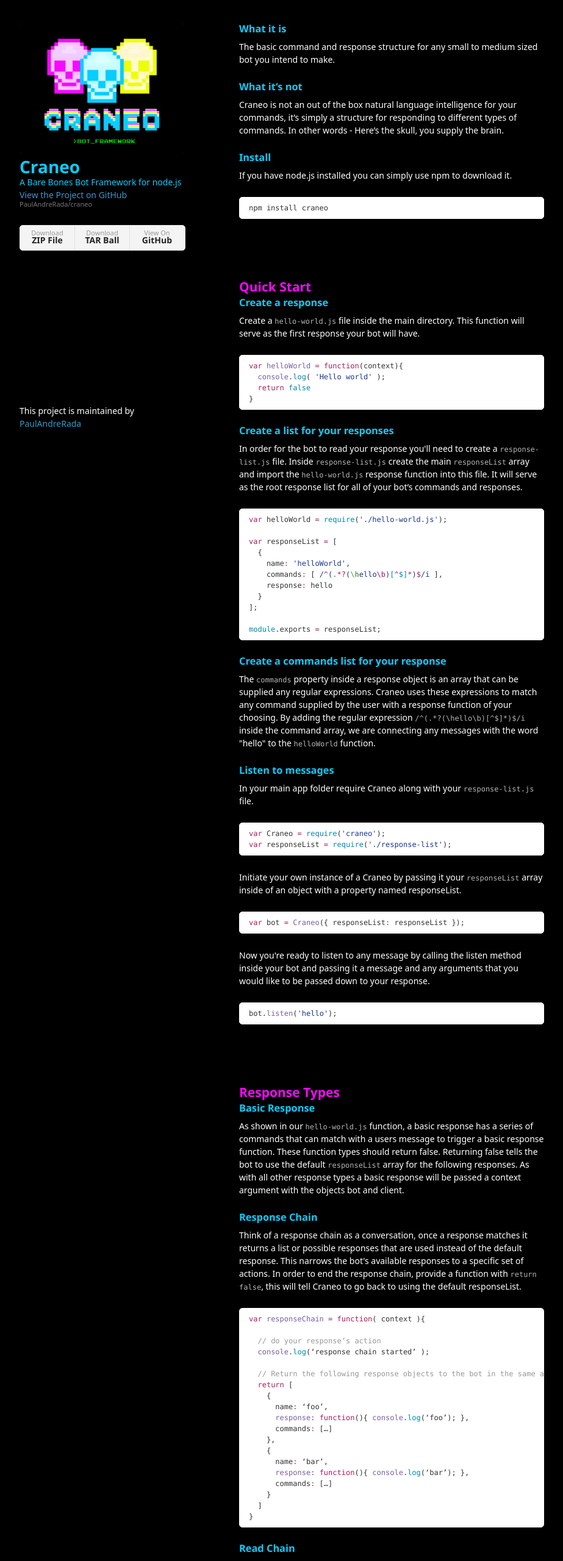
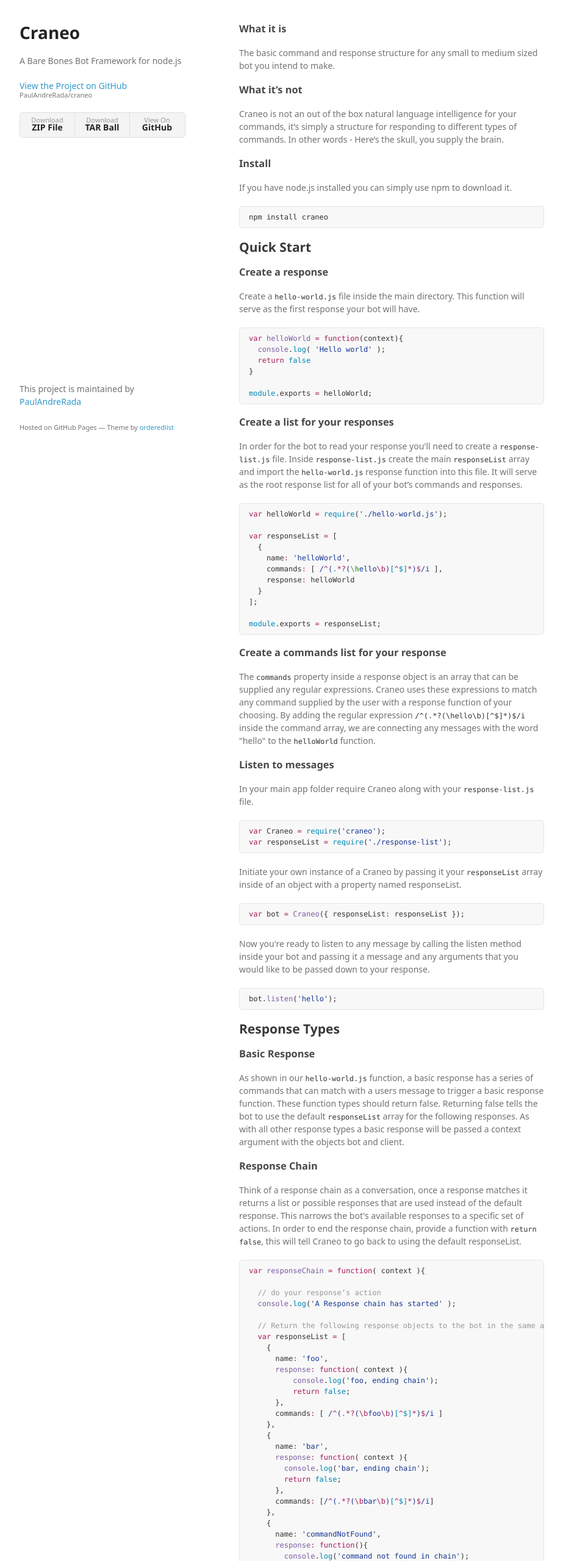
Before and after one commit to PaulAndreRada/craneo, a plain HTML site: page index.html in a window 1280 px wide. Shown: the part 20-2580 px from the top of the page at 61% size, without its empty margins (178-1101 px from the left). Drawn offline with Linux system fonts and the light colour scheme; a web font is replaced by a local one.

Commit message:
Create gh-pages branch via GitHub

```diff
--- a/index.html
+++ b/index.html
@@ -15,9 +15,8 @@
   <body>
     <div class="wrapper">
       <header>
-        <img src="imgs/craneo_screen_logo.png"/>
-        <h1 class="main_name">Craneo</h1>
-        <p class="main_subtitle">A Bare Bones Bot Framework for node.js</p>
+        <h1>Craneo</h1>
+        <p>A Bare Bones Bot Framework for node.js</p>
 
         <p class="view"><a href="https://github.com/PaulAndreRada/craneo">View the Project on GitHub <small>PaulAndreRada/craneo</small></a></p>
 
@@ -60,7 +59,9 @@
 <div class="highlight highlight-source-js"><pre><span class="pl-k">var</span> <span class="pl-en">helloWorld</span> <span class="pl-k">=</span> <span class="pl-k">function</span>(<span class="pl-smi">context</span>){
   <span class="pl-en">console</span>.<span class="pl-c1">log</span>( <span class="pl-s"><span class="pl-pds">'</span>Hello world<span class="pl-pds">'</span></span> );
   <span class="pl-k">return</span> <span class="pl-c1">false</span>
-}</pre></div>
+}
+
+<span class="pl-c1">module</span>.<span class="pl-smi">exports</span> <span class="pl-k">=</span> helloWorld;</pre></div>
 
 <p></p>
 
@@ -76,7 +77,7 @@
   {
     name<span class="pl-k">:</span> <span class="pl-s"><span class="pl-pds">'</span>helloWorld<span class="pl-pds">'</span></span>,
     commands<span class="pl-k">:</span> [<span class="pl-sr"> <span class="pl-pds">/</span><span class="pl-k">^</span>(<span class="pl-c1">.</span><span class="pl-k">*?</span>(<span class="pl-cce">\h</span>ello<span class="pl-k">\b</span>)<span class="pl-c1">[<span class="pl-k">^</span>$]</span><span class="pl-k">*</span>)<span class="pl-k">$</span><span class="pl-pds">/</span>i</span> ],
-    response<span class="pl-k">:</span> hello
+    response<span class="pl-k">:</span> helloWorld
   }
 ];
 
@@ -124,46 +125,76 @@
 <div class="highlight highlight-source-js"><pre><span class="pl-k">var</span> <span class="pl-en">responseChain</span> <span class="pl-k">=</span> <span class="pl-k">function</span>( <span class="pl-smi">context</span> ){
 
   <span class="pl-c">// do your response’s action</span>
-  <span class="pl-en">console</span>.<span class="pl-c1">log</span>(‘response chain started’ );
+  <span class="pl-en">console</span>.<span class="pl-c1">log</span>(<span class="pl-s"><span class="pl-pds">'</span>A Response chain has started<span class="pl-pds">'</span></span> );
 
-  <span class="pl-c">// Return the following response objects to the bot in the same array format as the response list</span>
-  <span class="pl-k">return</span> [
+  <span class="pl-c">// Return the following response objects to the bot in the same array format as the default response list</span>
+  <span class="pl-k">var</span> responseList <span class="pl-k">=</span> [
     {
-      name<span class="pl-k">:</span> ‘foo’,
-      <span class="pl-en">response</span><span class="pl-k">:</span> <span class="pl-k">function</span>(){ <span class="pl-en">console</span>.<span class="pl-c1">log</span>(‘foo’); },
-      commands<span class="pl-k">:</span> […]
+      name<span class="pl-k">:</span> <span class="pl-s"><span class="pl-pds">'</span>foo<span class="pl-pds">'</span></span>,
+      <span class="pl-en">response</span><span class="pl-k">:</span> <span class="pl-k">function</span>( <span class="pl-smi">context</span> ){
+          <span class="pl-en">console</span>.<span class="pl-c1">log</span>(<span class="pl-s"><span class="pl-pds">'</span>foo, ending chain<span class="pl-pds">'</span></span>);
+          <span class="pl-k">return</span> <span class="pl-c1">false</span>;
+      },
+      commands<span class="pl-k">:</span> [<span class="pl-sr"> <span class="pl-pds">/</span><span class="pl-k">^</span>(<span class="pl-c1">.</span><span class="pl-k">*?</span>(<span class="pl-k">\b</span>foo<span class="pl-k">\b</span>)<span class="pl-c1">[<span class="pl-k">^</span>$]</span><span class="pl-k">*</span>)<span class="pl-k">$</span><span class="pl-pds">/</span>i</span> ]
     },
     {
-      name<span class="pl-k">:</span> ‘bar’,
-      <span class="pl-en">response</span><span class="pl-k">:</span> <span class="pl-k">function</span>(){ <span class="pl-en">console</span>.<span class="pl-c1">log</span>(‘bar’); },
-      commands<span class="pl-k">:</span> […]
+      name<span class="pl-k">:</span> <span class="pl-s"><span class="pl-pds">'</span>bar<span class="pl-pds">'</span></span>,
+      <span class="pl-en">response</span><span class="pl-k">:</span> <span class="pl-k">function</span>( <span class="pl-smi">context</span> ){
+        <span class="pl-en">console</span>.<span class="pl-c1">log</span>(<span class="pl-s"><span class="pl-pds">'</span>bar, ending chain<span class="pl-pds">'</span></span>);
+        <span class="pl-k">return</span> <span class="pl-c1">false</span>;
+      },
+      commands<span class="pl-k">:</span> [<span class="pl-sr"><span class="pl-pds">/</span><span class="pl-k">^</span>(<span class="pl-c1">.</span><span class="pl-k">*?</span>(<span class="pl-k">\b</span>bar<span class="pl-k">\b</span>)<span class="pl-c1">[<span class="pl-k">^</span>$]</span><span class="pl-k">*</span>)<span class="pl-k">$</span><span class="pl-pds">/</span>i</span>]
+    },
+    {
+      name<span class="pl-k">:</span> <span class="pl-s"><span class="pl-pds">'</span>commandNotFound<span class="pl-pds">'</span></span>,
+      <span class="pl-en">response</span><span class="pl-k">:</span> <span class="pl-k">function</span>(){
+        <span class="pl-en">console</span>.<span class="pl-c1">log</span>(<span class="pl-s"><span class="pl-pds">'</span>command not found in chain<span class="pl-pds">'</span></span>);
+        <span class="pl-k">return</span> responseList;
+      },
+      commands<span class="pl-k">:</span> [],
     }
-  ]
-} </pre></div>
+  ];
+
+  <span class="pl-k">return</span> responseList;
+}
+
+<span class="pl-c1">module</span>.<span class="pl-smi">exports</span> <span class="pl-k">=</span> responseChain;</pre></div>
 
 <h3>
 <a id="read-chain" class="anchor" href="#read-chain" aria-hidden="true"><span aria-hidden="true" class="octicon octicon-link"></span></a>Read Chain</h3>
 
 <p>A Read Chain is used when you want to parse a message in detail. By returning the string <code>’read’</code> inside of a response along with a <code>responseList</code> property inside that same object the bot will read the message supplied a second time. This time using the responseList supplied inside of the matching object. This can be done in multiple sequences in order to get the most accurate reading of a message. </p>
 
-<div class="highlight highlight-source-js"><pre><span class="pl-k">var</span> responseList <span class="pl-k">=</span> [
+<div class="highlight highlight-source-js"><pre><span class="pl-k">var</span> responseList <span class="pl-k">=</span>
+[
   {
-    name<span class="pl-k">:</span> “show”,
-    response<span class="pl-k">:</span> ‘read’,
-    command<span class="pl-k">:</span> [ … ],
+    name<span class="pl-k">:</span> <span class="pl-s"><span class="pl-pds">'</span>readChainExample<span class="pl-pds">'</span></span>,
+    response<span class="pl-k">:</span> <span class="pl-s"><span class="pl-pds">'</span>read<span class="pl-pds">'</span></span>,
+    commands<span class="pl-k">:</span> [<span class="pl-sr"><span class="pl-pds">/</span><span class="pl-k">^</span>(<span class="pl-c1">.</span><span class="pl-k">*?</span>(<span class="pl-k">\b</span>show<span class="pl-k">\b</span>)<span class="pl-c1">[<span class="pl-k">^</span>$]</span><span class="pl-k">*</span>)<span class="pl-k">$</span><span class="pl-pds">/</span>i</span>],
     responseList<span class="pl-k">:</span>
     [
       {
-    name<span class="pl-k">:</span> ‘Gundam Wing’
-    <span class="pl-en">response</span><span class="pl-k">:</span> <span class="pl-k">function</span>(){ <span class="pl-en">console</span>.<span class="pl-c1">log</span>(‘<span class="pl-k">if</span> we weren’t idiots, we wouldn’t be soldiers.’); },
-    command<span class="pl-k">:</span> […]
+        name<span class="pl-k">:</span> <span class="pl-s"><span class="pl-pds">'</span>showSpaceInvaders<span class="pl-pds">'</span></span>,
+        <span class="pl-en">response</span><span class="pl-k">:</span> <span class="pl-k">function</span>(<span class="pl-smi">context</span>){
+          <span class="pl-en">console</span>.<span class="pl-c1">log</span>(<span class="pl-s"><span class="pl-pds">'</span>Space Invaders!<span class="pl-pds">'</span></span>);
+        },
+        commands<span class="pl-k">:</span> [<span class="pl-sr"><span class="pl-pds">/</span><span class="pl-k">^</span>(<span class="pl-c1">.</span><span class="pl-k">*?</span>(<span class="pl-k">\b</span>invaders<span class="pl-k">\b</span>)<span class="pl-c1">[<span class="pl-k">^</span>$]</span><span class="pl-k">*</span>)<span class="pl-k">$</span><span class="pl-pds">/</span>i</span>],
       },
       {
-    name<span class="pl-k">:</span> ‘<span class="pl-c1">MSG</span>’
-    <span class="pl-en">response</span><span class="pl-k">:</span> <span class="pl-k">function</span>(){ <span class="pl-en">console</span>.<span class="pl-c1">log</span>(’The <span class="pl-c1">OG</span> Gundam’);
-    command<span class="pl-k">:</span> […]
+        name<span class="pl-k">:</span> <span class="pl-s"><span class="pl-pds">'</span>showBreakout<span class="pl-pds">'</span></span>,
+        <span class="pl-en">response</span><span class="pl-k">:</span> <span class="pl-k">function</span>(<span class="pl-smi">context</span>){
+          <span class="pl-en">console</span>.<span class="pl-c1">log</span>(<span class="pl-s"><span class="pl-pds">'</span>Breakout!<span class="pl-pds">'</span></span>);
+          <span class="pl-k">return</span> <span class="pl-c1">false</span>;
+        },
+        commands<span class="pl-k">:</span> [<span class="pl-sr"><span class="pl-pds">/</span><span class="pl-k">^</span>(<span class="pl-c1">.</span><span class="pl-k">*?</span>(<span class="pl-k">\b</span>breakout<span class="pl-k">\b</span>)<span class="pl-c1">[<span class="pl-k">^</span>$]</span><span class="pl-k">*</span>)<span class="pl-k">$</span><span class="pl-pds">/</span>i</span>],
+      },
+      {
+        name<span class="pl-k">:</span><span class="pl-s"><span class="pl-pds">'</span>commandNotFound<span class="pl-pds">'</span></span>,
+        response<span class="pl-k">:</span> commandNotFound,
+        commands<span class="pl-k">:</span> []
       }
     ]
+  }
 ]</pre></div>
 
 <h3>
@@ -207,10 +238,10 @@
       </section>
       <footer>
         <p>This project is maintained by <a href="https://github.com/PaulAndreRada">PaulAndreRada</a></p>
+        <p><small>Hosted on GitHub Pages &mdash; Theme by <a href="https://github.com/orderedlist">orderedlist</a></small></p>
       </footer>
     </div>
     <script src="javascripts/scale.fix.js"></script>
 
   </body>
 </html>
-<!--change-->
--- a/stylesheets/styles.css
+++ b/stylesheets/styles.css
@@ -1,4 +1,3 @@
-
 @font-face {
   font-family: 'Noto Sans';
   font-weight: 400;
@@ -56,20 +55,20 @@
 }
 
 body {
-  background-color: #000;
+  background-color: #fff;
   padding:50px;
   font: 14px/1.5 "Noto Sans", "Helvetica Neue", Helvetica, Arial, sans-serif;
-  color:white;
+  color:#727272;
   font-weight:400;
 }
 
 h1, h2, h3, h4, h5, h6 {
   color:#222;
-  margin:0 0 10px;
+  margin:0 0 20px;
 }
 
 p, ul, ol, table, pre, dl {
-  margin:0 0 25px;
+  margin:0 0 20px;
 }
 
 h1, h2, h3 {
@@ -85,7 +84,7 @@
 }
 
 h3, h4, h5, h6 {
-  color:#08CDFF;
+  color:#494949;
 }
 
 a {
@@ -125,15 +124,12 @@
   color:#333;
   font-size:12px;
 }
-code{
-  color: #B5B5B5;
-}
 
 pre {
   padding:8px 15px;
-  background: white;
+  background: #f8f8f8;
   border-radius:5px;
-  border:1px solid white;
+  border:1px solid #e5e5e5;
   overflow-x: auto;
 }
 
@@ -326,17 +322,3 @@
     color:#444;
   }
 }
-.main_name {
-  color: #08CDFF;
-  margin-bottom: 0;
-}
-.main_subtitle {
-  color: #08CDFF;
-  margin-bottom: 0;
-}
-h2 {
-  color: #F808FF;
-  margin-top: 100px;
-  margin-bottom: 5px;
-}
-/* hello change */
```
Also changed, not shown: params.json (+1 -1 lines).
